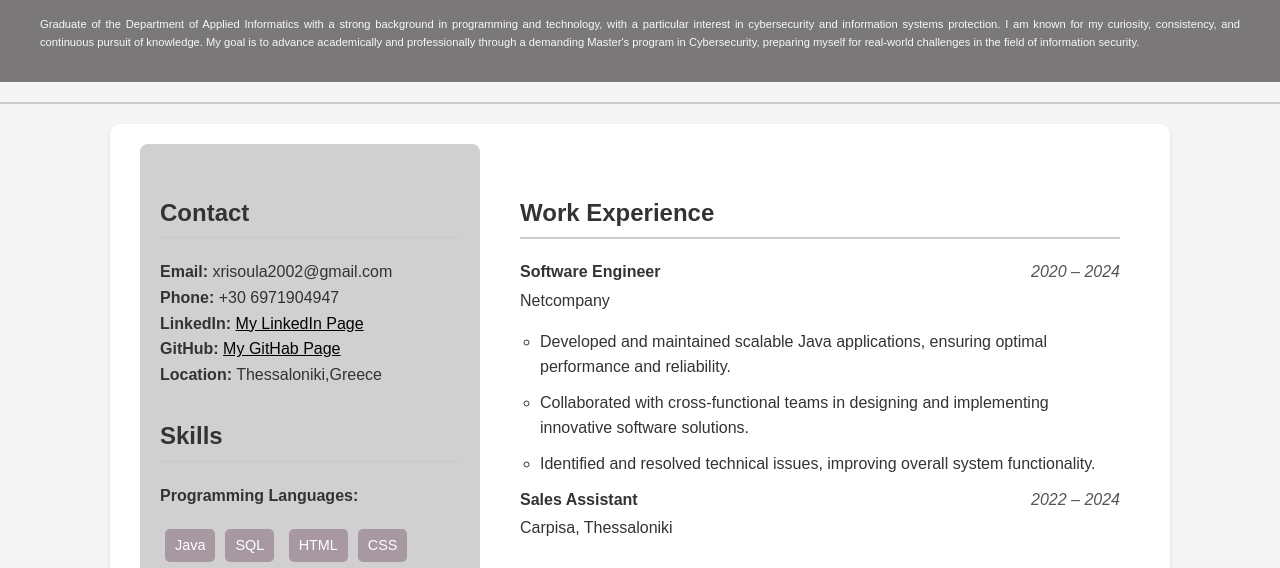
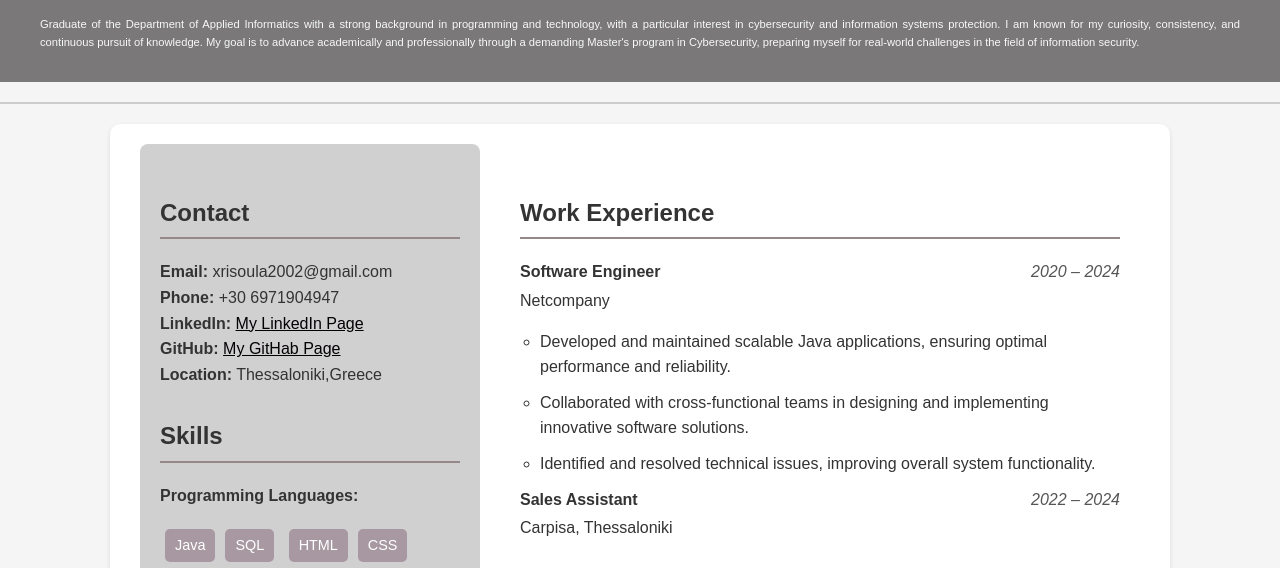
Before and after one commit to Chrisavas/VasileiadouChrysoula, a plain HTML site: page cv.html in a window 1280 px wide. Shown: the part 167-735 px from the top of the page. Drawn offline with Linux system fonts and the light colour scheme.

Commit message:
Update cv.css

```diff
--- a/cv.css
+++ b/cv.css
@@ -30,7 +30,7 @@ main {
   box-shadow: 0 2px 5px rgba(0,0,0,0.1);
 }
 h2 {
-  border-bottom: 2px solid #cccccc;
+  border-bottom: 2px solid #968888;
   padding-bottom: 5px;
   margin-top: 30px;
     text-align: justify;
```
